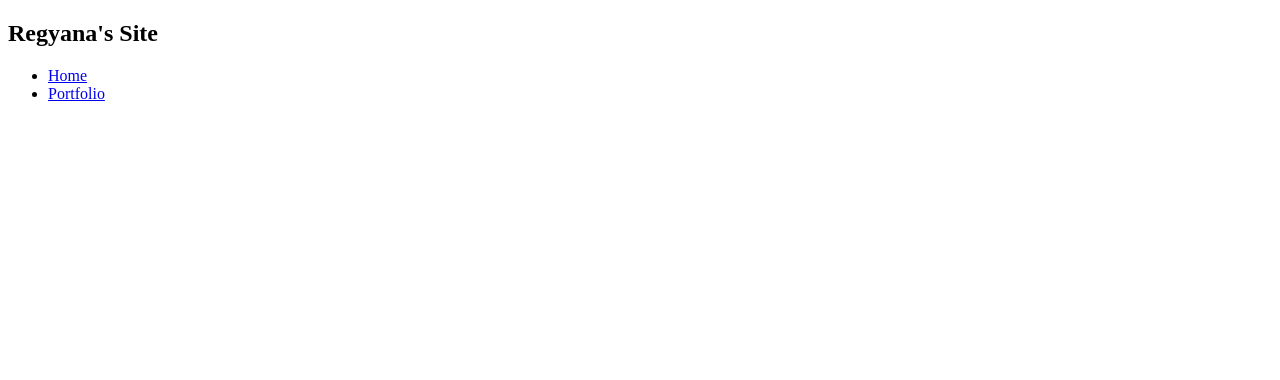
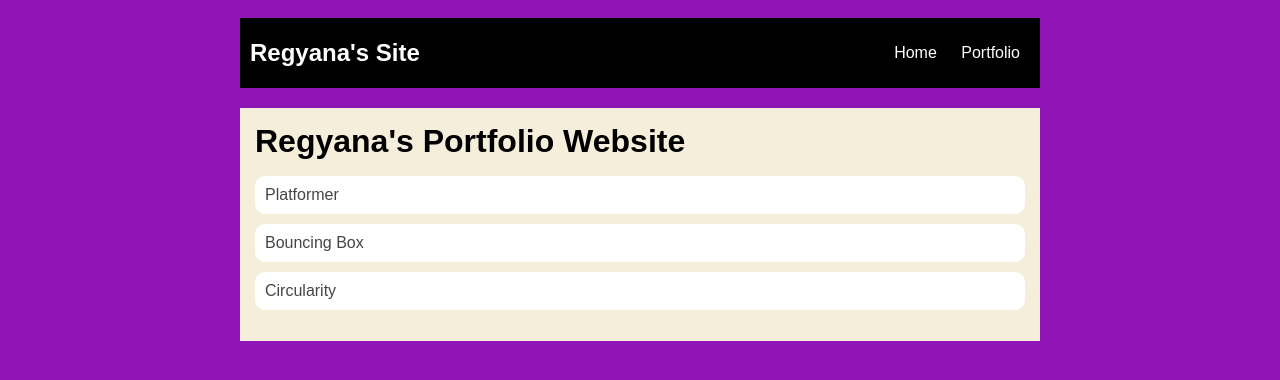
Before and after one commit to regyrobertso/regyrobertso.github.io, a plain HTML site: page portfolio.html in a window 1280 px wide. Drawn offline with Linux system fonts and the light colour scheme.

Commit message:
add portfolio file

```diff
--- a/portfolio.html
+++ b/portfolio.html
@@ -2,6 +2,7 @@
 <html>
     <head>
         <title>Regyana's Site</title>
+        <link rel="stylesheet" href="style.css">
     </head>
 
     <body>
@@ -17,6 +18,16 @@
              </li>
          </ul>
         </nav>
+        <main>
+            <div class="content">
+                <h1>Regyana's Portfolio Website</h1>
+                <title></title>
+                <ul id="portfolio">
+                    <li><a href="projects/platformer/">Platformer</a></li>
+                    <li><a href="projects/bouncing-box/">Bouncing Box</a></li>
+                    <li><a href="projects/circularity/">Circularity</a></li></ul>
+            </div>
+        </main>
       </div>
     </body>
 </html>
--- a/style.css
+++ b/style.css
@@ -61,3 +61,28 @@
    h2, h3 {
        margin: 0px;
    }
+   /* portfolio styles */
+   .content h1 {
+       color: black;
+   }
+
+   #portfolio {
+       list-style-type: none;
+       padding-left: 0;
+   }
+
+   #portfolio li {
+       background: #fff;
+       padding: 10px;
+       border-radius: 10px;
+       margin-bottom: 10px;
+   }
+
+   #portfolio li:hover {
+       background: #eee;
+   }
+
+   #portfolio a {
+       text-decoration: none;
+       color: #454545;
+   }
```
